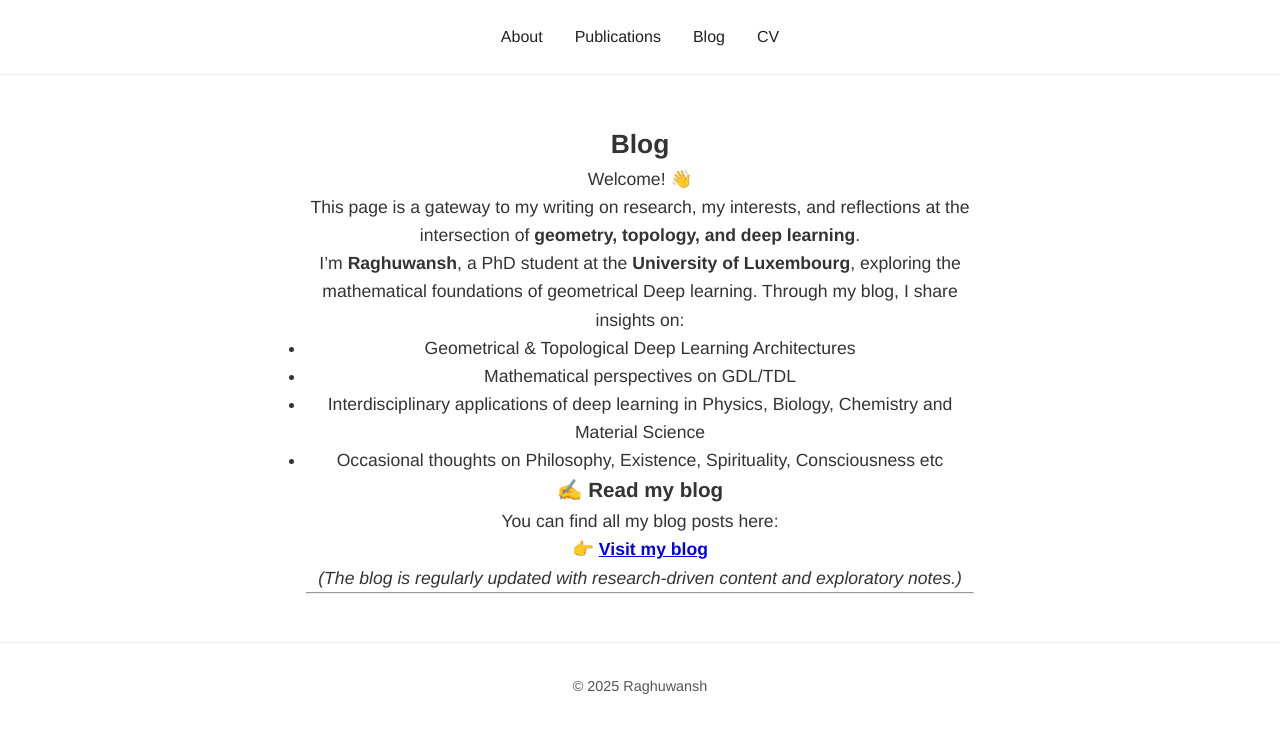
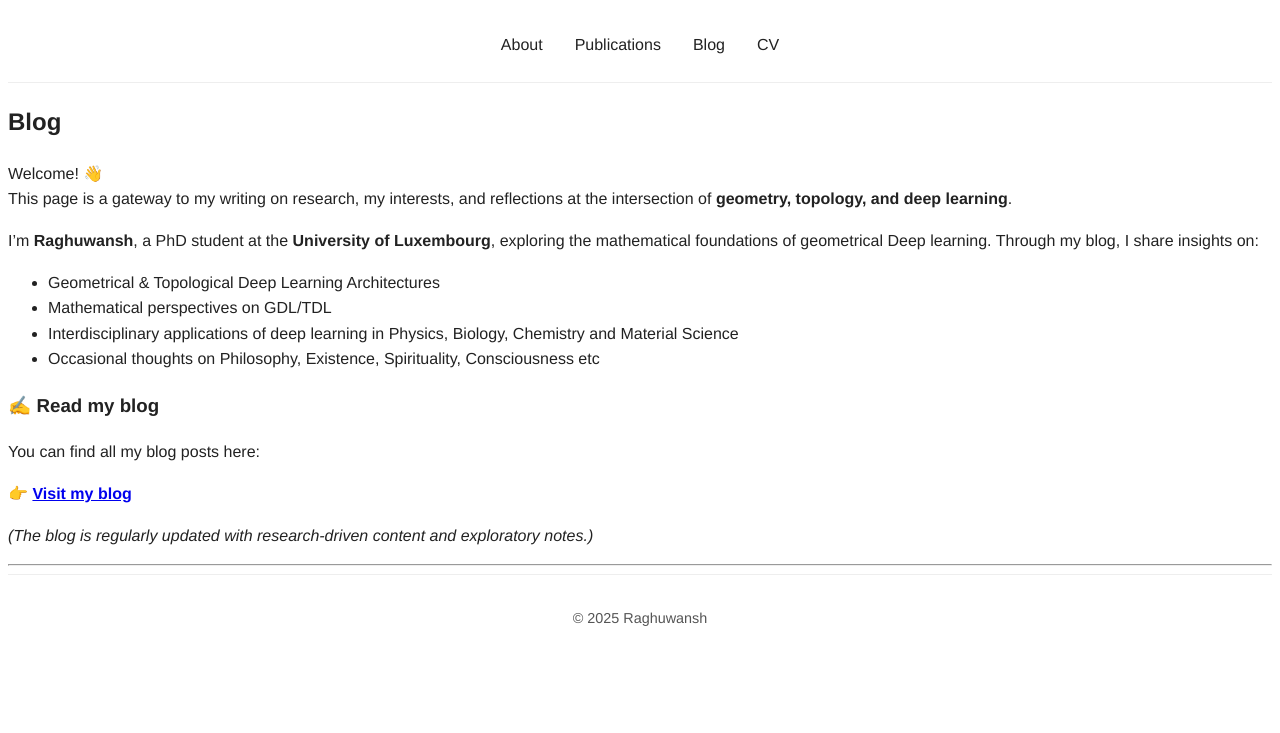
Before and after one commit to rajraghuwansh/rajraghuwansh.github.io, a Jekyll site: the page built from blog.md, in a window 1280 px wide. Shown: the top 733 px of the page. Built offline with Jekyll 4.4.1, drawn with Linux system fonts in a browser that asks for light colours.

Commit message:
index and default changed

```diff
--- a/_layouts/default.html
+++ b/_layouts/default.html
@@ -13,30 +13,12 @@
     <a href="/about">About</a>
     <a href="/publications">Publications</a>
     <a href="/blog">Blog</a>
-    <a href="/cv.pdf">CV</a>
+    <a href="/cv">CV</a>
   </nav>
 </header>
 
 <main>
-  {% if page.hero %}
-  <section class="hero container">
-    <div class="hero-left">
-      <img src="/assets/images/profile.jpg" alt="Raghuwansh" class="hero-image">
-      <ul class="social-links">
-        <li><a href="mailto:raghuwansh.rajm@gmail.com">Email</a></li>
-        <li><a href="https://www.linkedin.com/in/raghuwansh/">LinkedIn</a></li>
-        <li><a href="https://github.com/rajraghuwansh">GitHub</a></li>
-      </ul>
-    </div>
-    <div class="hero-right">
-      {{ page.hero }}
-    </div>
-  </section>
-  {% endif %}
-
-  <section class="page-content">
-    {{ content }}
-  </section>
+  {{ content }}
 </main>
 
 <footer class="site-footer">
--- a/assets/css/site.css
+++ b/assets/css/site.css
@@ -1,10 +1,3 @@
-/* Reset */
-* {
-  margin: 0;
-  padding: 0;
-  box-sizing: border-box;
-}
-
 body {
   font-family: "Helvetica Neue", Helvetica, Arial, sans-serif;
   line-height: 1.6;
@@ -55,15 +48,14 @@
 }
 
 .hero-image {
-  width: 250px;
-  height: 250px;
+  width: 300px;
+  height: 300px;
   border-radius: 50%;
   object-fit: cover;
   border: 4px solid #eee;
   margin-bottom: 2rem;
 }
 
-/* Vertical social links */
 .social-links {
   list-style: none;
   display: flex;
@@ -88,7 +80,7 @@
 }
 
 .hero-right h1 {
-  font-size: 2.5rem;
+  font-size: 2.8rem;
   font-weight: 700;
   margin-bottom: 1rem;
 }
```
Also changed, not shown: index.html (+19 -5 lines).
